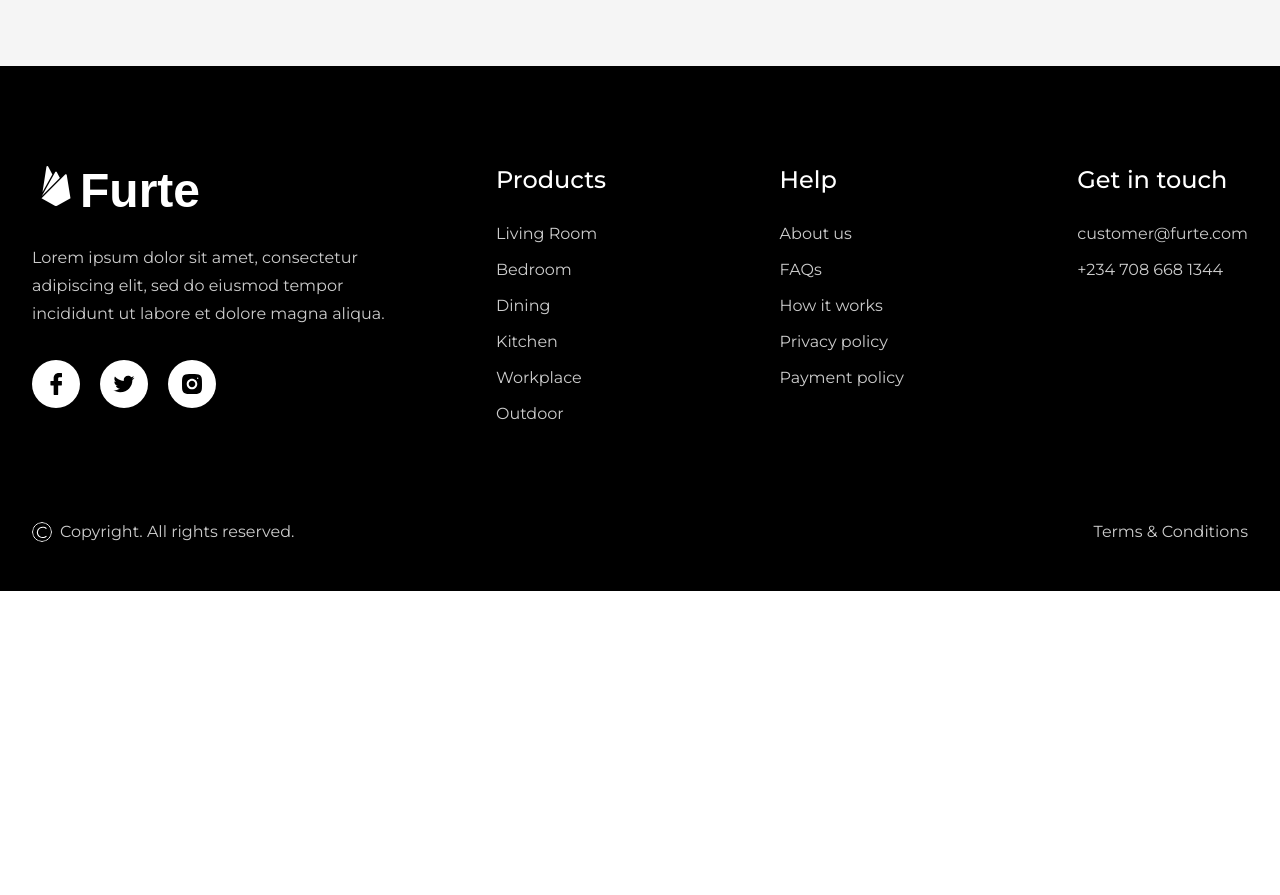
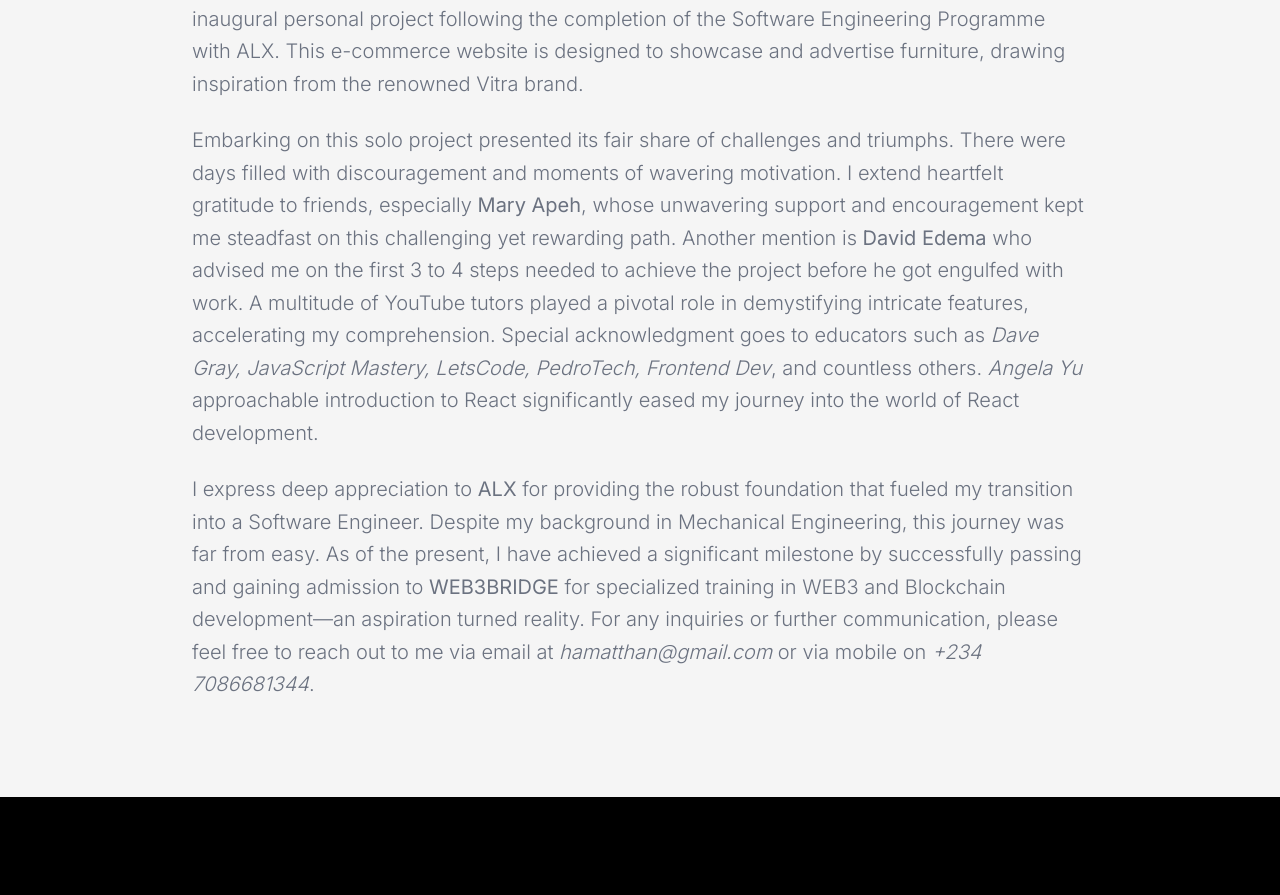
Before and after one commit to pope-h/Furte, a React (Create React App) app in the folder frontend/: page /about-us in a window 1280 px wide. Shown: the part 582-1477 px from the top of the page. Before the commit the page ends 1173 px from the top, so only its background shows below. Built offline with nearby package versions, Linux system fonts and the light colour scheme; a web font is replaced by a local one.

Commit message:
i think i am done with the website except for refreshToken which will be added after hosting

```diff
--- a/frontend/src/App.jsx
+++ b/frontend/src/App.jsx
@@ -28,7 +28,7 @@ import DashboardAddress from "./pages/DashboardAddress";
 import Checkout from "./pages/Checkout";
 import AboutUs from "./pages/AboutUs";
 import ContactUs from "./pages/ContactUs";
-import Services from "./pages/Services";
+import OurServices from "./pages/OurServices";
 
 const App = () => {
     return (
@@ -47,7 +47,7 @@ const App = () => {
             <Route path="products/details/:id" element={<ProductDetail />} />
             <Route path="about-us" element={<AboutUs />} />
             <Route path="contact-us" element={<ContactUs />} />
-            <Route path="services" element={<Services />} />
+            <Route path="services" element={<OurServices />} />
             <Route path="dashboard" element={<DashboardLayout />}>
               <Route index element={<DashboardSummary />} />
               <Route path="orders" element={<DashboardOrders />} />
--- a/frontend/src/pages/AboutUs.jsx
+++ b/frontend/src/pages/AboutUs.jsx
@@ -24,6 +24,45 @@ const carouselImage = [
       <section className="pb-12 padding-t max-md:pt-12">
         <PagesCarousel imageInfo={carouselImage} />
       </section>
+      <section className="mx-48 font-thin text-xl flex flex-col gap-6 flex-wrap text-gray-500 leading-relaxed">
+        <p>
+          <strong>Furte</strong> marks a significant milestone in my journey as
+          a Software Engineer, serving as my inaugural personal project
+          following the completion of the Software Engineering Programme with
+          ALX. This e-commerce website is designed to showcase and advertise
+          furniture, drawing inspiration from the renowned Vitra brand.
+        </p>
+        <p>
+          Embarking on this solo project presented its fair share of challenges
+          and triumphs. There were days filled with discouragement and moments
+          of wavering motivation. I extend heartfelt gratitude to friends,
+          especially <strong>Mary Apeh</strong>, whose unwavering support and
+          encouragement kept me steadfast on this challenging yet rewarding
+          path. Another mention is <strong>David Edema</strong> who advised me
+          on the first 3 to 4 steps needed to achieve the project before he got
+          engulfed with work. A multitude of YouTube tutors played a pivotal
+          role in demystifying intricate features, accelerating my
+          comprehension. Special acknowledgment goes to educators such as{" "}
+          <em>
+            Dave Gray, JavaScript Mastery, LetsCode, PedroTech, Frontend Dev
+          </em>
+          , and countless others. <em>Angela Yu</em> approachable introduction
+          to React significantly eased my journey into the world of React
+          development.{" "}
+        </p>
+        <p>
+          I express deep appreciation to <strong>ALX</strong> for providing the
+          robust foundation that fueled my transition into a Software Engineer.
+          Despite my background in Mechanical Engineering, this journey was far
+          from easy. As of the present, I have achieved a significant milestone
+          by successfully passing and gaining admission to{" "}
+          <strong>WEB3BRIDGE</strong> for specialized training in WEB3 and
+          Blockchain development—an aspiration turned reality. For any inquiries
+          or further communication, please feel free to reach out to me via
+          email at <em>hamatthan@gmail.com</em> or via mobile on{" "}
+          <em>+234 7086681344</em>.
+        </p>
+      </section>
     </div>
   );
 };
--- a/frontend/src/pages/Services.jsx
+++ b/frontend/src/pages/OurServices.jsx
@@ -1,10 +1,11 @@
 import PagesCarousel from "../sections/PagesCarousel";
+import { CustomerReviews, Services, Subscribe } from "../sections";
 
 /**
  * Renders the Services page.
  * @returns {JSX.Element} The Services page component.
  */
-const Services = () => {
+const OurServices = () => {
   /**
    * Array of carousel images for displaying services.
    * @type {Array<Object>}
@@ -23,8 +24,17 @@ const Services = () => {
       <section className="pb-12 padding-t max-md:pt-12">
         <PagesCarousel imageInfo={carouselImage} />
       </section>
+      <section className="padding-x py-12">
+        <Services />
+      </section>
+      <section className="bg-pale-blue padding-x">
+        <CustomerReviews />
+      </section>
+      <section className="padding-x sm:py-16 py-12 w-full">
+        <Subscribe />
+      </section>
     </div>
   );
 };
 
-export default Services;
+export default OurServices;
```
Lines whose indentation alone changed are shown as unchanged.
